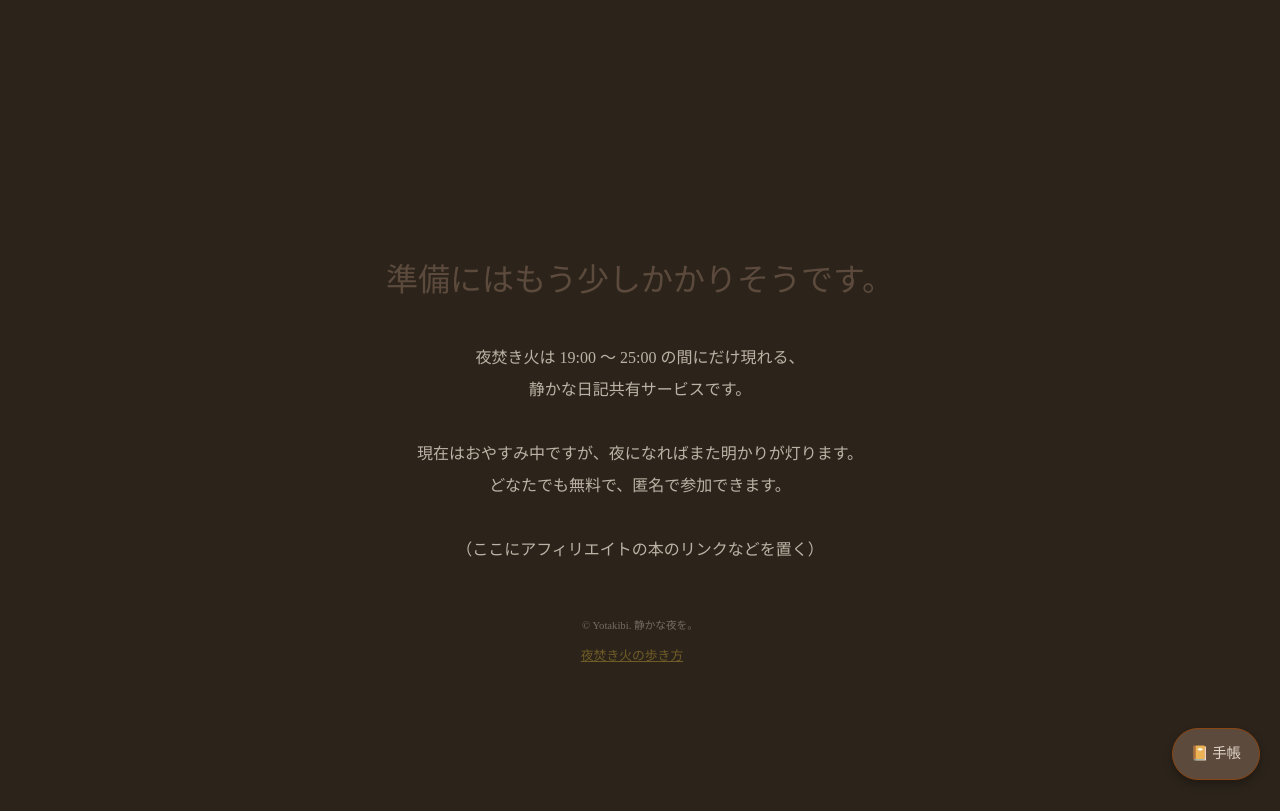
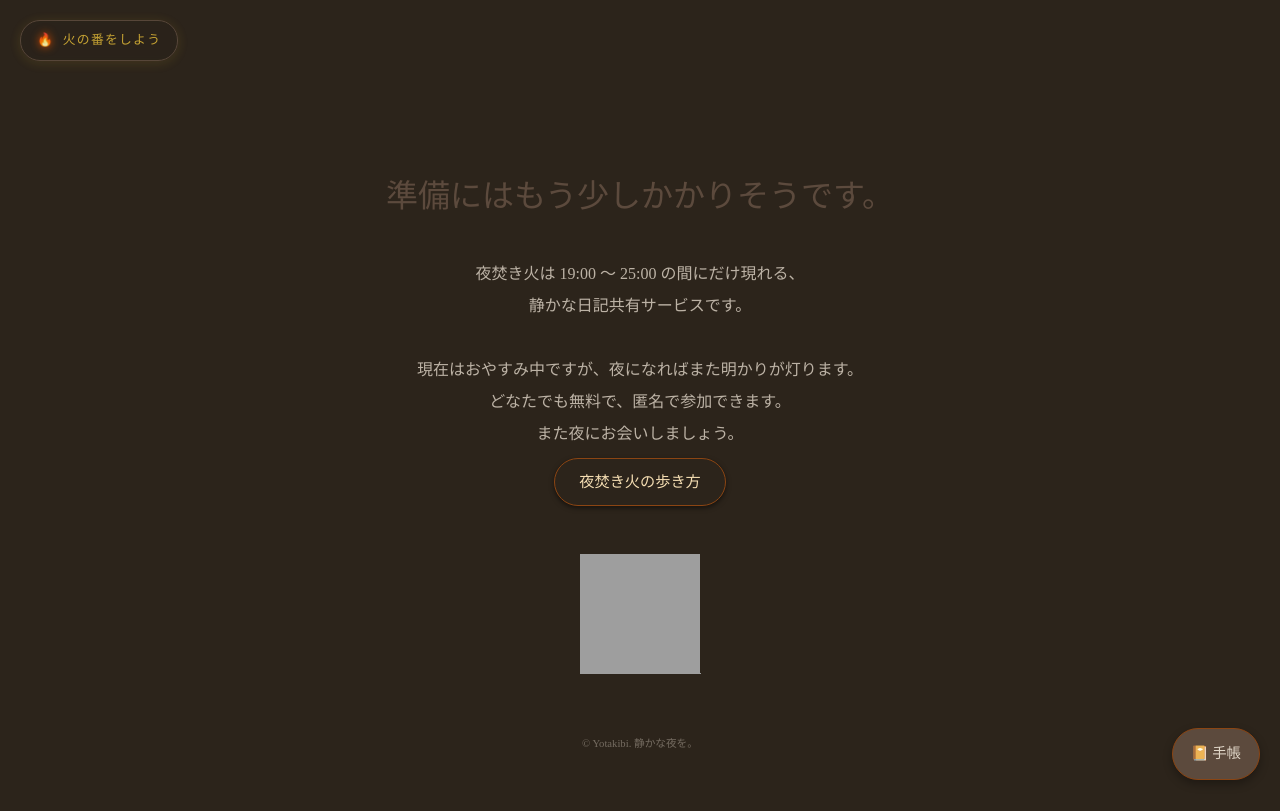
Before and after one commit to karaagenomuranaoya/yotakibi, a Flask app: page /sleeping in a window 1280 px wide. Before the commit the page ends 780 px from the top, so only its background shows below. Run offline with Flask 3, Linux system fonts and the light colour scheme; the visitor is signed in with stand-in values (Sample User, id 1); grey boxes are pictures that could not be loaded.

Commit message:
style, random 19-25, fire protecter etc.

```diff
--- a/app.py
+++ b/app.py
@@ -5,12 +5,12 @@ from datetime import datetime, timedelta
 from flask import Flask, render_template, request, redirect, url_for, session, flash
 from flask_sqlalchemy import SQLAlchemy
 from functools import wraps
-from flask_wtf import CSRFProtect # 【追加】CSRF対策用
+from flask_wtf import CSRFProtect
 
 app = Flask(__name__)
 
 # --- 設定周り ---
-# 【重要】本番環境では推測不可能なランダムな文字列を環境変数 SECRET_KEY に設定してください
+# 本番環境では環境変数 SECRET_KEY を設定してください
 app.config['SECRET_KEY'] = os.environ.get('SECRET_KEY', 'dev-key-keep-it-secret-yotakibi')
 
 # データベース接続設定
@@ -26,7 +26,7 @@ app.config['SQLALCHEMY_ENGINE_OPTIONS'] = {
 }
 
 db = SQLAlchemy(app)
-csrf = CSRFProtect(app) # 【追加】アプリ全体でCSRF保護を有効化
+csrf = CSRFProtect(app)
 
 # --- モデル定義 ---
 class Diary(db.Model):
@@ -45,11 +45,12 @@ with app.app_context():
 @app.before_request
 def check_opening_hours():
     # 1. 管理者（シークレットモード）判定
-    # ハードコードをやめ、環境変数 ADMIN_KEY と一致する場合のみ許可
     input_key = request.args.get('admin_key')
-    env_admin_key = os.environ.get('ADMIN_KEY') # 環境変数で設定すること
 
-    if env_admin_key and input_key == env_admin_key:
+    # 環境変数がない場合（ローカル）は 'local_secret_open' を正解の鍵にする
+    env_admin_key = os.environ.get('ADMIN_KEY', 'local_secret_open')
+
+    if input_key == env_admin_key:
         session['is_admin'] = True
 
     # 管理者は時間制限を無視して通過
@@ -60,8 +61,9 @@ def check_opening_hours():
     if request.path.startswith('/static'):
         return
 
-    # 【修正】開発用の強制オープン（return）を削除しました。
-    # これにより、以下の時間制限ロジックが正常に機能します。
+    # 【追加】説明書ページ(manual)へのアクセスも常に許可
+    if request.endpoint == 'manual':
+        return
 
     # --- 以下、通常営業（夜間のみ）のロジック ---
     now = datetime.now()
@@ -87,7 +89,6 @@ def check_opening_hours():
 def fire_required(f):
     @wraps(f)
     def decorated_function(*args, **kwargs):
-        # 審査用などの制限無効化ロジックがあればここに書く
         return f(*args, **kwargs)
 
     return decorated_function
@@ -106,7 +107,6 @@ def manual():
 @app.route('/write', methods=['GET', 'POST'])
 def write():
     if request.method == 'POST':
-        # CSRFチェックはFlask-WTFが自動で行います
         content = request.form.get('content')
         aikotoba = request.form.get('aikotoba')
         is_public = True if request.form.get('is_public') else False
@@ -136,9 +136,22 @@ def write():
 
         # 投稿時間の決定（ランダム日時処理）
         if session.get('is_admin'):
-            one_week_minutes = 7 * 24 * 60
-            random_minutes = random.randint(0, one_week_minutes)
-            post_time = datetime.now() - timedelta(minutes=random_minutes)
+            # 1. まず「何日前か」をランダムに決める（0日前〜7日前）
+            days_ago = random.randint(0, 7)
+            base_date = datetime.now() - timedelta(days=days_ago)
+
+            # 2. その日の「19:02」を基準セットする
+            base_time = base_date.replace(hour=19, minute=2, second=0, microsecond=0)
+
+            # 3. 19:02 から 24:56 までの「幅」を分単位で計算 (合計354分)
+            random_minutes = random.randint(0, 354)
+
+            # 4. 基準時間にランダムな分数を足す
+            post_time = base_time + timedelta(minutes=random_minutes)
+
+            # 【安全装置】未来になってしまったら1日戻す
+            if post_time > datetime.now():
+                post_time = post_time - timedelta(days=1)
         else:
             post_time = datetime.now()
 
@@ -163,8 +176,7 @@ def write():
 @app.route('/')
 @fire_required
 def index():
-    # 【修正】トップページには「公開(is_public=True)」の火だけを表示する
-    # これにより「秘密の火」がタイムラインに流出する事故を防ぎます
+    # トップページには「公開(is_public=True)」の火だけを表示
     diaries = Diary.query.filter_by(is_public=True).order_by(Diary.created_at.desc()).all()
     return render_template('timeline.html', diaries=diaries)
 
@@ -175,12 +187,9 @@ def search():
     if not query:
         return redirect(url_for('index'))
 
-    # 検索機能は「合言葉を知っている」前提なので、
-    # ここでは秘密の火(is_public=False)も含めて検索できるようにしておきます。
-    # もし「秘密の火」は検索でも出したくない場合は、ここにも filter_by(is_public=True) を追加してください。
+    # 検索結果には秘密の火も表示（合言葉を知っている人向け）
     results = Diary.query.filter_by(aikotoba=query).order_by(Diary.created_at.desc()).all()
     return render_template('timeline.html', diaries=results, search_query=query)
 
 if __name__ == '__main__':
-    # 【修正】デバッグモードをFalseに変更（必須）
     app.run(debug=False)
--- a/static/css/style.css
+++ b/static/css/style.css
@@ -256,8 +256,12 @@ footer {
 
 /* 戻るリンク */
 .back-link {
-    margin-top: 3rem;
-    text-align: center;
+    display: flex;
+    flex-wrap: wrap;
+    gap: 1.5rem; /* 子要素同士の間隔 */
+    /* 必要に応じて整列も設定 */
+    align-items: center;
+    justify-content: center;
 }
 
 .back-link a {
--- a/templates/layout.html
+++ b/templates/layout.html
@@ -24,6 +24,57 @@
 </head>
 
 <body>
+    {% if session.get('is_admin') %}
+    <div class="admin-watch-badge">
+        <span class="fire-icon">🔥</span> 火の番をしよう
+    </div>
+    <style>
+        .admin-watch-badge {
+            position: fixed;
+            top: 20px;
+            left: 20px;
+            z-index: 9999;
+            font-family: 'Noto Serif JP', serif;
+            font-size: 0.8rem;
+            color: #D4AF37;
+            background-color: rgba(44, 36, 27, 0.85);
+            border: 1px solid #5C4A3D;
+            padding: 8px 16px;
+            border-radius: 20px;
+            letter-spacing: 0.1em;
+            box-shadow: 0 2px 10px rgba(0, 0, 0, 0.4);
+            pointer-events: none;
+            backdrop-filter: blur(2px);
+            animation: flicker 4s infinite alternate;
+        }
+
+        .fire-icon {
+            margin-right: 4px;
+            filter: drop-shadow(0 0 4px #e65100);
+        }
+
+        @keyframes flicker {
+            0% {
+                opacity: 0.8;
+                box-shadow: 0 2px 10px rgba(212, 175, 55, 0.1);
+            }
+
+            100% {
+                opacity: 1.0;
+                box-shadow: 0 2px 15px rgba(212, 175, 55, 0.2);
+            }
+        }
+
+        @media (max-width: 480px) {
+            .admin-watch-badge {
+                top: 10px;
+                left: 10px;
+                font-size: 0.7rem;
+                padding: 6px 12px;
+            }
+        }
+    </style>
+    {% endif %}
     <div class="container">
         {% with messages = get_flashed_messages(with_categories=true) %}
         {% if messages %}
@@ -40,9 +91,6 @@
         <footer>
             <small>&copy; Yotakibi. 静かな夜を。</small>
             <div style="margin-top: 0.5rem;">
-                <a href="{{ url_for('manual') }}"
-                    style="color: #D4AF37; font-size: 0.8rem; text-decoration: underline; margin-right: 1rem;">夜焚き火の歩き方</a>
-
             </div>
         </footer>
     </div>
--- a/templates/sleeping.html
+++ b/templates/sleeping.html
@@ -8,12 +8,54 @@
         火は少しずつ消えていきます。
     </h1>
     <p style="line-height: 2; opacity: 0.8;">
-        夜焚き火は<br>
-        <strong>19:00 〜 25:00</strong><br>
-        の間にだけ現れます。<br>
+        夜焚き火は 19:00 〜 25:00の間にだけ現れる、<br>
+        静かな日記共有サービスです。<br>
         <br>
-        また明日の夜、お会いしましょう。
+        現在はおやすみ中ですが、明日の夜になればまた明かりが灯ります。<br>
+        どなたでも無料で、匿名で参加できます。<br>
+        また明日お会いしましょう。
     </p>
+    <div class="guide-nav">
+        <a href="{{ url_for('manual') }}" class="guide-link">
+            夜焚き火の歩き方
+        </a>
+    </div>
+
+    <style>
+        .guide-nav {
+            text-align: center;
+            margin: 0.5rem 0 3rem 0;
+            /* 余白を調整 */
+        }
+
+        .guide-link {
+            display: inline-block;
+            color: #F5DEB3;
+            /* 小麦色 */
+            background: #2C241B;
+            padding: 0.6rem 1.5rem;
+            border-radius: 30px;
+            border: 1px solid #8B4513;
+            font-size: 0.95rem;
+            text-decoration: none;
+            transition: all 0.3s ease;
+            box-shadow: 0 2px 5px rgba(0, 0, 0, 0.5);
+        }
+
+        .guide-link:hover {
+            background: #3E3226;
+            border-color: #D4AF37;
+            color: #FFF;
+            box-shadow: 0 0 15px rgba(212, 175, 55, 0.3);
+            transform: translateY(-2px);
+        }
+    </style>
+    <a href="//af.moshimo.com/af/c/click?a_id=5295404&p_id=54&pc_id=54&pl_id=1253" rel="nofollow"
+        referrerpolicy="no-referrer-when-downgrade" attributionsrc><img
+            src="//image.moshimo.com/af-img/0032/000000001253.gif" width="120" height="120"
+            style="border:none;"></a><img src="//i.moshimo.com/af/i/impression?a_id=5295404&p_id=54&pc_id=54&pl_id=1253"
+        width="1" height="1" style="border:none;" loading="lazy">
+
 
     {% else %}
     <h1 style="color: #5C4A3D; font-weight: normal; margin-bottom: 2rem;">
@@ -25,9 +67,48 @@
         <br>
         現在はおやすみ中ですが、夜になればまた明かりが灯ります。<br>
         どなたでも無料で、匿名で参加できます。<br>
-        <br>
-        （ここにアフィリエイトの本のリンクなどを置く）
+        また夜にお会いしましょう。
     </p>
+    <div class="guide-nav">
+        <a href="{{ url_for('manual') }}" class="guide-link">
+            夜焚き火の歩き方
+        </a>
+    </div>
+
+    <style>
+        .guide-nav {
+            text-align: center;
+            margin: 0.5rem 0 3rem 0;
+            /* 余白を調整 */
+        }
+
+        .guide-link {
+            display: inline-block;
+            color: #F5DEB3;
+            /* 小麦色 */
+            background: #2C241B;
+            padding: 0.6rem 1.5rem;
+            border-radius: 30px;
+            border: 1px solid #8B4513;
+            font-size: 0.95rem;
+            text-decoration: none;
+            transition: all 0.3s ease;
+            box-shadow: 0 2px 5px rgba(0, 0, 0, 0.5);
+        }
+
+        .guide-link:hover {
+            background: #3E3226;
+            border-color: #D4AF37;
+            color: #FFF;
+            box-shadow: 0 0 15px rgba(212, 175, 55, 0.3);
+            transform: translateY(-2px);
+        }
+    </style>
+    <a href="//af.moshimo.com/af/c/click?a_id=5295404&p_id=54&pc_id=54&pl_id=1253" rel="nofollow"
+        referrerpolicy="no-referrer-when-downgrade" attributionsrc><img
+            src="//image.moshimo.com/af-img/0032/000000001253.gif" width="120" height="120"
+            style="border:none;"></a><img src="//i.moshimo.com/af/i/impression?a_id=5295404&p_id=54&pc_id=54&pl_id=1253"
+        width="1" height="1" style="border:none;" loading="lazy">
     {% endif %}
 
 </div>
```
Also changed, not shown: templates/manual.html (+4 -6 lines), templates/timeline.html (+5 -6 lines).
